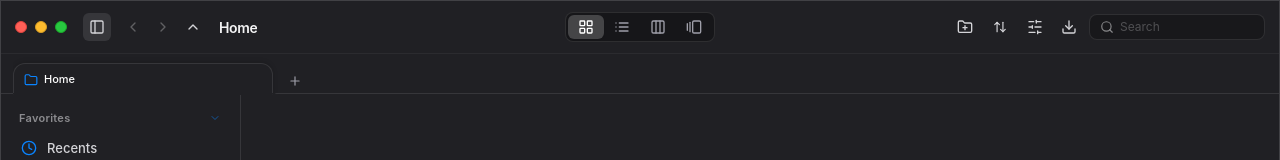
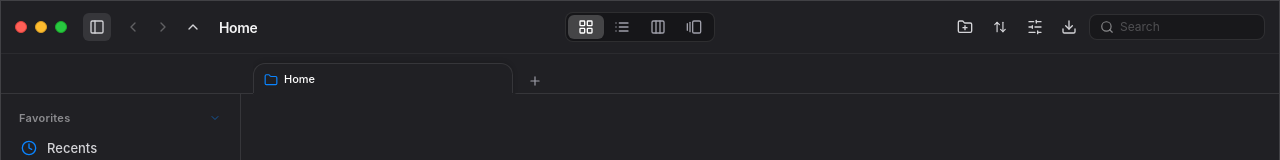
Before and after one commit to GreyTen1/vFinder, a React (Vite) app: page / in a window 1280 px wide. Shown: the top 160 px of the page. Built offline with nearby package versions, Linux system fonts and the light colour scheme.

Commit message:
tab improvements

```diff
--- a/src/App.tsx
+++ b/src/App.tsx
@@ -3327,6 +3327,7 @@ export const App: React.FC = () => {
         activeTabId={activeTabId}
         splitTab={splitPane ? { id: splitPane.tabId, title: splitPane.title } : null}
         splitTabLeft={splitTabLeft}
+        tabStripStartOffset={sidebarLayoutOpen ? 240 : 0}
         canSplitTab={tabs.length >= 2}
         onSelectTab={handleSelectTab}
         onSplitTab={handleSplitTab}
--- a/src/components/Toolbar.tsx
+++ b/src/components/Toolbar.tsx
@@ -61,6 +61,7 @@ interface ToolbarProps {
   activeTabId: string;
   splitTab?: Pick<FinderTab, "id" | "title"> | null;
   splitTabLeft?: number | null;
+  tabStripStartOffset?: number;
   canSplitTab: boolean;
   onCloseSplitPane: () => void;
   onSelectTab: (id: string) => void;
@@ -115,6 +116,7 @@ export const Toolbar: React.FC<ToolbarProps> = ({
   activeTabId,
   splitTab = null,
   splitTabLeft = null,
+  tabStripStartOffset = 0,
   canSplitTab,
   onCloseSplitPane,
   onSelectTab,
@@ -916,6 +918,7 @@ export const Toolbar: React.FC<ToolbarProps> = ({
         onPointerUp={finishTabDrag}
         onPointerCancel={cancelTabDrag}
         onClick={handleTabStripClick}
+        style={{ paddingLeft: `${12 + tabStripStartOffset}px` }}
         className={`relative z-10 flex items-end h-10 px-3 gap-1 text-xs border-t overflow-visible ${
           darkMode
             ? "bg-[#202024] border-white/5"
@@ -926,7 +929,12 @@ export const Toolbar: React.FC<ToolbarProps> = ({
           className={`flex h-[calc(100%+2px)] min-w-0 self-start items-end gap-1 overflow-x-auto pb-[2px] ${splitTab ? "w-1/2 shrink-0" : "w-full"}`}
           style={
             splitTab && splitTabLeft !== null
-              ? { width: `${Math.max(0, splitTabLeft - 12)}px` }
+              ? {
+                  width: `${Math.max(
+                    0,
+                    splitTabLeft - 12 - tabStripStartOffset
+                  )}px`,
+                }
               : undefined
           }
         >
```
Also changed, not shown: 4 other files (tests, documents, lock files or other folders).
